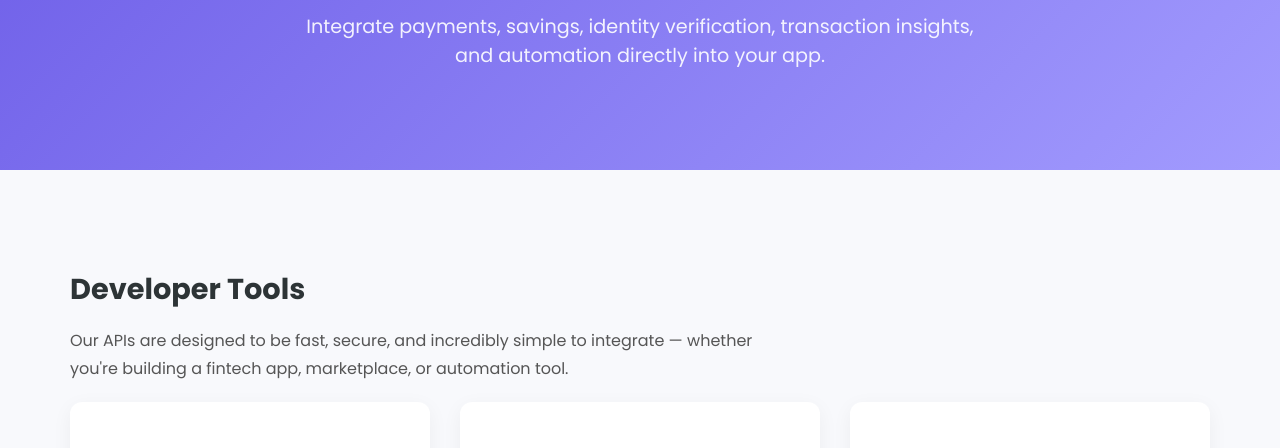
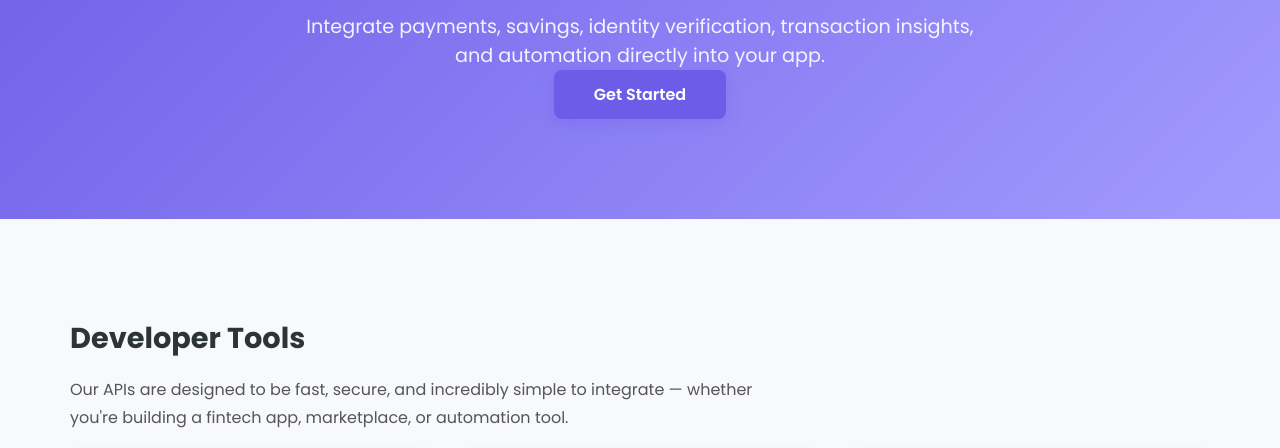
Before and after one commit to TechSage01/NovaWallet, a plain HTML site: page otherpages.html/developer.html in a window 1280 px wide. Shown: the part 290-738 px from the top of the page. Drawn offline with Linux system fonts and the light colour scheme.

Commit message:
files updated

```diff
--- a/otherpages.html/developer.html
+++ b/otherpages.html/developer.html
@@ -209,6 +209,7 @@
         opacity: 0.9;
       }
 
+
       /* API SECTIONS */
       .section {
         padding: 70px;
@@ -277,6 +278,30 @@
           grid-template-columns: 1fr;
         }
       }
+    .btn {
+      display: inline-block;
+      padding: 12px 40px;
+      background: #6c5ce7;
+      color: white;
+      text-decoration: none;
+      border-radius: 8px;
+      font-weight: 600;
+      transition: all 0.3s ease;
+      border: none;
+      cursor: pointer;
+      box-shadow: 0 4px 15px rgba(108, 92, 231, 0.3);
+    }
+
+    .btn:hover {
+      background: #5a4fcf;
+      transform: translateY(-2px);
+      box-shadow: 0 6px 20px rgba(108, 92, 231, 0.4);
+    }
+
+    .btn:active {
+      transform: translateY(0);
+      box-shadow: 0 2px 10px rgba(108, 92, 231, 0.3);
+    }
     </style>
   </head>
   <body>
@@ -305,6 +330,7 @@
         Integrate payments, savings, identity verification, transaction
         insights, and automation directly into your app.
       </p>
+      <a href="./sign-up.html" class="btn">Get Started</a>
     </section>
 
     <!-- FEATURES -->
```
Also changed, not shown: index.html (+1 -1 lines), otherpages.html/business.html (+1 -1 lines), otherpages.html/firstpersonal.html (+3 -1 lines).
